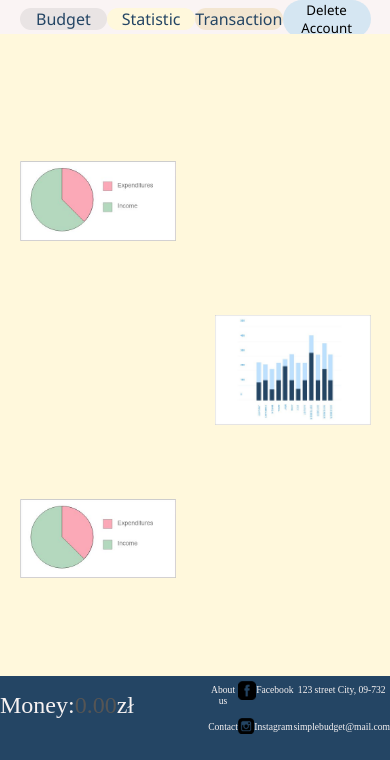
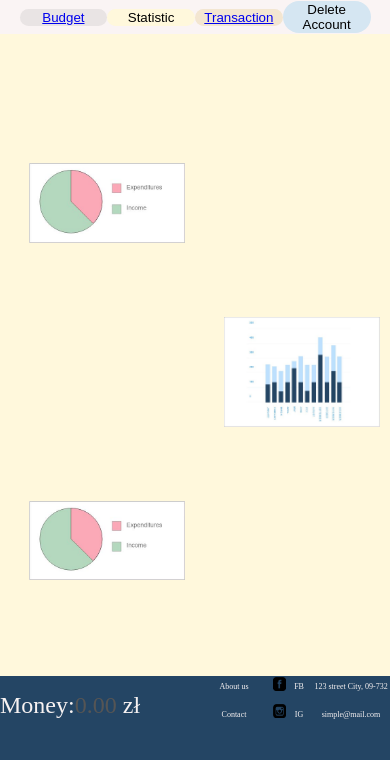
Before and after one commit to gzapalka/PAI, a PHP site: page /public/views/statistic.php in a window 390 px wide. Shown: the part 84-844 px from the top of the page. Run offline with PHP 8.4, Linux system fonts and the light colour scheme.

Commit message:
- statistic page v2

```diff
--- a/public/css/budgets.css
+++ b/public/css/budgets.css
@@ -29,21 +29,11 @@ footer {
     left: 0;
     right: 0;
     display: grid;
-    grid-template-columns: 3fr 2fr 3fr;
+    grid-template-columns: 3fr 1fr 4fr;
     grid-template-areas:
          "money_to_assign h1 contact_info";
     overflow: hidden;
 }
-
-/*amount {*/
-/*    font-family: Ink Free, serif;*/
-/*    font-weight: lighter;*/
-/*    color: #707070;*/
-/*    height: 80%;*/
-/*    width: 100%;*/
-/*    text-justify: auto;*/
-/*    margin-left: 30%;*/
-/*}*/
 
 contact_info {
     height: 50%;
@@ -55,6 +45,8 @@ contact_info {
          "h2 social_media h2";
 }
 
+
+
 .social_media {
     display: grid;
     grid-template-columns: 1fr 3fr;
@@ -63,8 +55,10 @@ contact_info {
 }
 
 .social_media_img {
-    height: 50%;
-    margin-top: 30%;
+    /*height: 50%;*/
+    /*margin-top: 30%;*/
+    max-height: 50%;
+    margin-top: 10%;
 }
 
 h1 {
@@ -80,7 +74,8 @@ h2 {
     font-weight: lighter;
     color: #f7f2f2;
     text-align: center;
-    font-size: 60%;
+    font-size: 50%;
+    height: 100%;
 }
 
 button {
@@ -110,9 +105,10 @@ bookmark {
     letter-spacing: 0;
     color: #244564;
     border-radius: 30px;
-    text-align: center;
     border: none;
     height: auto;
+    font-size: 50%;
+    text-align: center;
 }
 
 .bookmark_container {
@@ -229,11 +225,6 @@ bookmark {
     display: flex;
 }
 
-h3 {
-    font-family: Segoe UI, serif;
-    color: #244564;
-}
-
 .settings_container {
     height: 100%;
     position: relative;
@@ -345,11 +336,6 @@ h3 {
     opacity: 1;
 }
 
-h3 {
-    font-family: Segoe UI, serif;
-    text-align: center;
-    font-size: 100%;
-}
 
 .add_txn_btn {
     cursor: pointer;
@@ -453,15 +439,83 @@ h3 {
     opacity: 1;
 }
 
-.delete_account_btn {
+.bookmark_btn {
     border: none;
     background-color: transparent;
-    font-family: Segoe UI, Serif;
-    letter-spacing: 0;
 }
 
-.ei {
+.statistic_img {
     max-width: 80%;
-    /*height: auto;*/
     margin-left: 10%;
 }
+
+.mobile {
+    display: none;
+}
+
+.statistic_mobile {
+    display: none;
+}
+
+.footer_mobile {
+    display: none;
+}
+
+.bookmarks_mobile {
+    display: none;
+}
+
+@media only screen and (max-device-width: 420px) {
+    .website {
+        display: none;
+    }
+
+    body {
+        background: #244564;
+    }
+    .statistic_left_container {
+        display: none;
+    }
+    .statistic_right_container {
+        display: none;
+    }
+
+    .statistic_container {
+        display: flex;
+    }
+
+    .statistic_mobile {
+        display: grid;
+        grid-template-rows: 1fr 1fr 2fr;
+        grid-template-areas:
+            "statistic"
+            "statistic"
+            "statistic";
+        overflow: auto;
+        align-items: center;
+        justify-items: center;
+    }
+
+    .statistic_img {
+        max-height: 80%;
+        margin-top: 10%;
+        margin-left: 0%;
+    }
+
+    .bookmarks_mobile {
+        display: grid;
+        height: 5%;
+        width: 90%;
+        grid-template-columns: 1fr 1fr 1fr 1fr;
+        grid-template-areas:
+         "bookmark bookmark bookmark bookmark";
+        align-items: center;
+        margin-left: 5%;
+    }
+
+    .footer_mobile {
+        display: flex;
+        justify-content: center;
+    }
+
+}
--- a/public/views/statistic.php
+++ b/public/views/statistic.php
@@ -10,16 +10,47 @@
     <button class="logout_button">Log out</button>
 </header>
 <content>
-    <bookmarks>
-        <bookmark href="#" style="background-color:#E9E4E4;">Budget</bookmark>
-        <bookmark href="#" style="background-color:cornsilk;">Statistic</bookmark>
-        <bookmark href="#" style="background-color:#F3E6D1;">Transaction</bookmark>
+    <bookmarks class="website">
+        <bookmark style="background-color:#E9E4E4;">
+            <button class="bookmark_btn">
+                <a href="transaction">Budget</a>
+            </button>
+        </bookmark>
+        <bookmark style="background-color:cornsilk;">
+            <button class="bookmark_btn">Statistic</button>
+        </bookmark>
+        <bookmark style="background-color:#F3E6D1;">
+            <button class="bookmark_btn">
+                <a href="transaction">Transaction</a>
+            </button>
+        </bookmark>
         <bookmark style="background-color:#D5E6F2;">
-            <button class="delete_account_btn" onclick="submitDeleteAccount()">
+            <button class="bookmark_btn" onclick="submitDeleteAccount()">
                 Delete Account
             </button>
         </bookmark>
     </bookmarks>
+    <bookmarks class="bookmarks_mobile">
+        <bookmark style="background-color:#E9E4E4;">
+            <button class="bookmark_btn">
+                <a href="transaction">$</a>
+            </button>
+        </bookmark>
+        <bookmark style="background-color:cornsilk;">
+            <button class="bookmark_btn">%</button>
+        </bookmark>
+        <bookmark style="background-color:#F3E6D1;">
+            <button class="bookmark_btn">
+                <a href="transaction">+/-</a>
+            </button>
+        </bookmark>
+        <bookmark style="background-color:#D5E6F2;">
+            <button class="bookmark_btn" onclick="submitDeleteAccount()">
+                Del
+            </button>
+        </bookmark>
+    </bookmarks>
+
     <div class="statistic_container">
         <div class="form-popup" id="deleteAccountForm">
             <form action="/action_page.php" class="delete_account_form-container">
@@ -30,26 +61,31 @@
         </div>
         <div class="statistic_left_container">
             <div class="statistic">
-                <div class="statistic_img">
-                    <img class="ei" src="../img/expenditures_income.jpg" alt="EI">
-                </div>
+                <img class="statistic_img" src="../img/expenditures_income.jpg" alt="EI">
             </div>
             <div class="statistic">
-                <div class="statistic_img">
-                    <img class="ei" src="../img/expenditures_income.jpg" alt="EI">
-                </div>
+                <img class="statistic_img" src="../img/expenditures_income.jpg" alt="EI">
             </div>
         </div>
         <div class="statistic_right_container">
             <div class="statistic">
-                <div class="statistic_img">
-                    <img class="ei" src="../img/months.jpg" alt="EI">
-                </div>
+                <img class="statistic_img" src="../img/months.jpg" alt="EI">
+            </div>
+        </div>
+        <div class="statistic_mobile">
+            <div class="statistic">
+                <img class="statistic_img" src="../img/expenditures_income.jpg" alt="EI">
+            </div>
+            <div class="statistic">
+                <img class="statistic_img" src="../img/expenditures_income.jpg" alt="EI">
+            </div>
+            <div class="statistic">
+                <img class="statistic_img" src="../img/months.jpg" alt="EI">
             </div>
         </div>
     </div>
 </content>
-<footer>
+<footer class = "website">
     <money_to_assign>
         <h1>Money: </h1>
         <h1 style="color: #555555">0.00</h1>
@@ -60,16 +96,23 @@
         <h2>About us</h2>
         <div class="social_media">
             <img class="social_media_img" src="../img/fb.png" alt="FB">
-            <h2>Facebook</h2>
+            <h2>FB</h2>
         </div class="social_media">
         <h2>123 street City, 09-732</h2>
         <h2>Contact</h2>
         <div class="social_media">
             <img class="social_media_img" src="../img/ig.png" alt="IG">
-            <h2>Instagram</h2>
+            <h2>IG</h2>
         </div>
-        <h2>simplebudget@mail.com</h2>
+        <h2>simple@mail.com</h2>
     </contact_info>
+</footer>
+<footer class = "footer_mobile">
+    <money_to_assign>
+        <h1>Money: </h1>
+        <h1 style="color: #555555">0.00</h1>
+        <h1>zł</h1>
+    </money_to_assign>
 </footer>
 <script>
     function submitDeleteAccount() {
```
